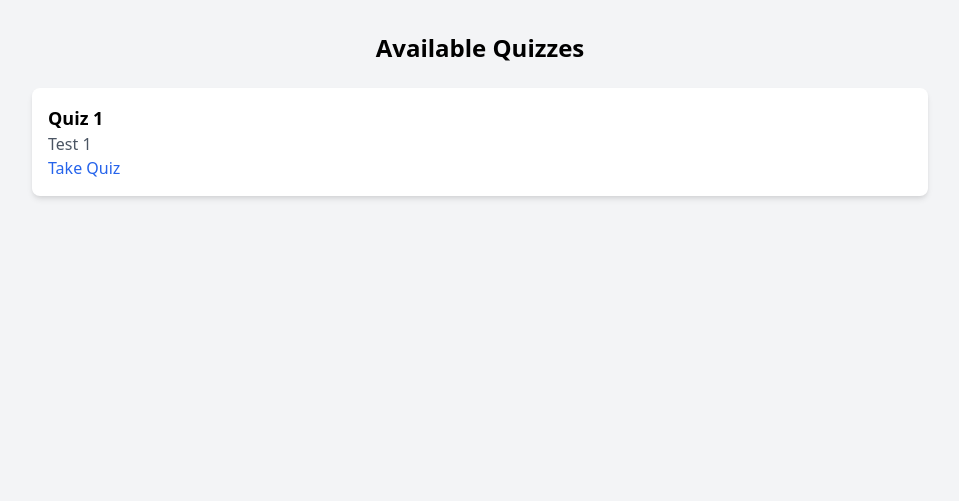
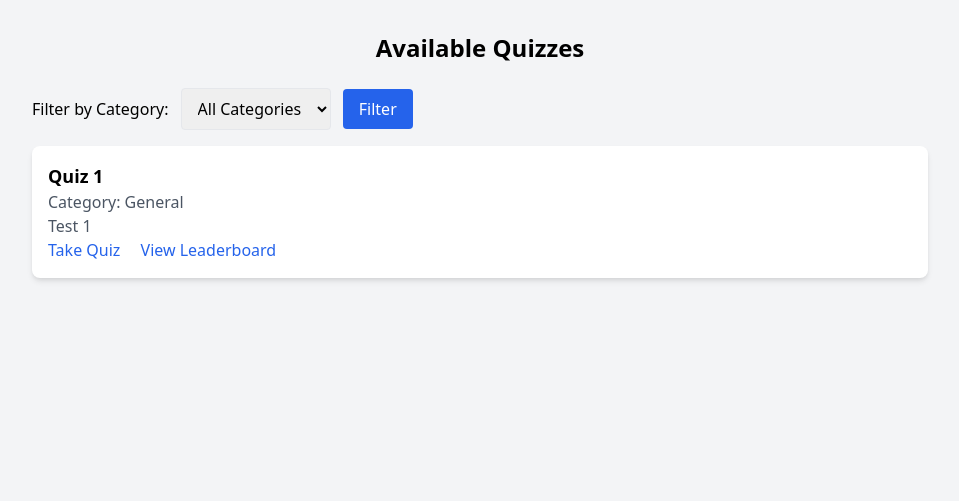
Before and after one commit to akshayadhopate/Online-quiz-platform, a Flask app: page /quizzes in a window 1280 px wide. Shown: the part 64-565 px from the top of the page, without its empty margins (160-1119 px from the left). Run offline with Flask 3, Linux system fonts and the light colour scheme; a user stored in the database is signed in.

Commit message:
Added leaderboards, quiz categories, pagination, and timer warnings

```diff
--- a/app/models.py
+++ b/app/models.py
@@ -8,6 +8,7 @@ class User(UserMixin, db.Model):
     password = db.Column(db.String(120), nullable=False)
     role = db.Column(db.String(20), nullable=False, default="USER")  # USER or ADMIN
     quizzes = db.relationship("Quiz", backref="creator", lazy=True)
+    attempts = db.relationship("Attempt", backref="user", lazy=True)
 
     def __repr__(self):
         return f"<User {self.email}>"
@@ -16,8 +17,10 @@ class Quiz(db.Model):
     id = db.Column(db.Integer, primary_key=True)
     title = db.Column(db.String(100), nullable=False)
     description = db.Column(db.Text, nullable=True)
+    category = db.Column(db.String(50), nullable=True)
     created_by = db.Column(db.Integer, db.ForeignKey("user.id"), nullable=False)
     questions = db.relationship("Question", backref="quiz", lazy=True, cascade="all, delete-orphan")
+    attempts = db.relationship("Attempt", backref="quiz", lazy=True, cascade="all, delete-orphan")
 
     def __repr__(self):
         return f"<Quiz {self.title}>"
@@ -28,7 +31,7 @@ class Question(db.Model):
     text = db.Column(db.Text, nullable=False)
     type = db.Column(db.String(20), nullable=False)  # MCQ or TRUE_FALSE
     options = db.Column(db.JSON, nullable=True)  # For MCQ: list of options
-    correct_answer = db.Column(db.String(100), nullable=False)  # Correct option or "True"/"False"
+    correct_answer = db.Column(db.String(100), nullable=False)
 
     def __repr__(self):
         return f"<Question {self.text}>"
@@ -40,7 +43,6 @@ class Attempt(db.Model):
     score = db.Column(db.Integer, nullable=False)
     answers = db.Column(db.JSON, nullable=False)  # {question_id: user_answer}
     timestamp = db.Column(db.DateTime, nullable=False, default=db.func.current_timestamp())
-    quiz = db.relationship("Quiz", backref="attempts")
 
     def __repr__(self):
         return f"<Attempt User:{self.user_id} Quiz:{self.quiz_id} Score:{self.score}>"
--- a/app/routes/quiz.py
+++ b/app/routes/quiz.py
@@ -1,9 +1,10 @@
 from flask import Blueprint, render_template, redirect, url_for, flash, request, session
 from flask_login import login_required, current_user
 from app import db
-from app.models import Quiz, Question, Attempt
+from app.models import Quiz, Question, Attempt, User
 from app.forms import QuizForm, QuestionForm
 from datetime import datetime
+from sqlalchemy.sql import func
 
 quiz_bp = Blueprint("quiz", __name__)
 
@@ -20,7 +21,8 @@ def admin_required(func):
 @login_required
 @admin_required
 def list_quizzes():
-    quizzes = Quiz.query.filter_by(created_by=current_user.id).all()
+    page = request.args.get("page", 1, type=int)
+    quizzes = Quiz.query.filter_by(created_by=current_user.id).paginate(page=page, per_page=5)
     return render_template("admin_quiz_list.html", quizzes=quizzes)
 
 @quiz_bp.route("/admin/quiz/create", methods=["GET", "POST"])
@@ -32,6 +34,7 @@ def create_quiz():
         quiz = Quiz(
             title=form.title.data,
             description=form.description.data,
+            category=form.category.data,
             created_by=current_user.id
         )
         db.session.add(quiz)
@@ -58,36 +61,34 @@ def create_question(quiz_id):
     if quiz.created_by != current_user.id:
         flash("Access denied.", "danger")
         return redirect(url_for("quiz.list_quizzes"))
-
     form = QuestionForm()
-
     if form.validate_on_submit():
         question = Question(
             quiz_id=quiz.id,
             text=form.text.data,
             type=form.type.data,
-            options=[form.option1.data, form.option2.data, form.option3.data, form.option4.data]
-            if form.type.data == "MCQ"
-            else None,
+            options=[form.option1.data, form.option2.data, form.option3.data, form.option4.data] if form.type.data == "MCQ" else None,
             correct_answer=form.correct_answer.data
         )
         db.session.add(question)
         db.session.commit()
         flash("Question added successfully!", "success")
         return redirect(url_for("quiz.list_questions", quiz_id=quiz.id))
+    return render_template("admin_question_create.html", form=form, quiz=quiz)
 
-    # 👇 Add this block to catch validation issues
-    elif request.method == "POST":
-        print("Form validation failed:", form.errors)
-        flash("Please fix the errors in the form.", "danger")
-
-    return render_template("admin_question_create.html", form=form, quiz=quiz)
 
 @quiz_bp.route("/quizzes")
 @login_required
 def available_quizzes():
-    quizzes = Quiz.query.all()
-    return render_template("quiz_list.html", quizzes=quizzes)
+    page = request.args.get("page", 1, type=int)
+    category = request.args.get("category", None)
+    query = Quiz.query
+    if category:
+        query = query.filter_by(category=category)
+    quizzes = query.paginate(page=page, per_page=5)
+    categories = db.session.query(Quiz.category).distinct().all()
+    categories = [cat[0] for cat in categories if cat[0]]
+    return render_template("quiz_list.html", quizzes=quizzes, categories=categories)
 
 @quiz_bp.route("/quiz/<int:quiz_id>/take", methods=["GET", "POST"])
 @login_required
@@ -176,6 +177,204 @@ def view_results(attempt_id):
     questions = quiz.questions
     return render_template("results.html", attempt=attempt, quiz=quiz, questions=questions)
 
+@quiz_bp.route("/leaderboard")
+@login_required
+def leaderboard():
+    quiz_id = request.args.get("quiz_id", type=int)
+    if quiz_id:
+        leaderboard_data = db.session.query(
+            User.email,
+            Attempt.score,
+            func.max(Attempt.timestamp).label("latest")
+        ).join(Attempt).filter(Attempt.quiz_id == quiz_id).group_by(User.id).order_by(Attempt.score.desc()).limit(10).all()
+        quiz = Quiz.query.get_or_404(quiz_id)
+        title = f"Leaderboard for {quiz.title}"
+    else:
+        leaderboard_data = db.session.query(
+            User.email,
+            func.sum(Attempt.score).label("total_score")
+        ).join(Attempt).group_by(User.id).order_by(func.sum(Attempt.score).desc()).limit(10).all()
+        title = "Overall Leaderboard"
+    return render_template("leaderboard.html", leaderboard_data=leaderboard_data, title=title)
+
+# from flask import Blueprint, render_template, redirect, url_for, flash, request, session
+# from flask_login import login_required, current_user
+# from app import db
+# from app.models import Quiz, Question, Attempt
+# from app.forms import QuizForm, QuestionForm
+# from datetime import datetime
+
+# quiz_bp = Blueprint("quiz", __name__)
+
+# def admin_required(func):
+#     def wrapper(*args, **kwargs):
+#         if not current_user.is_authenticated or current_user.role != "ADMIN":
+#             flash("Access denied. Admins only.", "danger")
+#             return redirect(url_for("main.home"))
+#         return func(*args, **kwargs)
+#     wrapper.__name__ = func.__name__
+#     return wrapper
+
+# @quiz_bp.route("/admin/quizzes")
+# @login_required
+# @admin_required
+# def list_quizzes():
+#     quizzes = Quiz.query.filter_by(created_by=current_user.id).all()
+#     return render_template("admin_quiz_list.html", quizzes=quizzes)
+
+# @quiz_bp.route("/admin/quiz/create", methods=["GET", "POST"])
+# @login_required
+# @admin_required
+# def create_quiz():
+#     form = QuizForm()
+#     if form.validate_on_submit():
+#         quiz = Quiz(
+#             title=form.title.data,
+#             description=form.description.data,
+#             created_by=current_user.id
+#         )
+#         db.session.add(quiz)
+#         db.session.commit()
+#         flash("Quiz created successfully!", "success")
+#         return redirect(url_for("quiz.list_quizzes"))
+#     return render_template("admin_quiz_create.html", form=form)
+
+# @quiz_bp.route("/admin/quiz/<int:quiz_id>/questions")
+# @login_required
+# @admin_required
+# def list_questions(quiz_id):
+#     quiz = Quiz.query.get_or_404(quiz_id)
+#     if quiz.created_by != current_user.id:
+#         flash("Access denied.", "danger")
+#         return redirect(url_for("quiz.list_quizzes"))
+#     return render_template("admin_question_list.html", quiz=quiz)
+
+# @quiz_bp.route("/admin/quiz/<int:quiz_id>/question/create", methods=["GET", "POST"])
+# @login_required
+# @admin_required
+# def create_question(quiz_id):
+#     quiz = Quiz.query.get_or_404(quiz_id)
+#     if quiz.created_by != current_user.id:
+#         flash("Access denied.", "danger")
+#         return redirect(url_for("quiz.list_quizzes"))
+
+#     form = QuestionForm()
+
+#     if form.validate_on_submit():
+#         question = Question(
+#             quiz_id=quiz.id,
+#             text=form.text.data,
+#             type=form.type.data,
+#             options=[form.option1.data, form.option2.data, form.option3.data, form.option4.data]
+#             if form.type.data == "MCQ"
+#             else None,
+#             correct_answer=form.correct_answer.data
+#         )
+#         db.session.add(question)
+#         db.session.commit()
+#         flash("Question added successfully!", "success")
+#         return redirect(url_for("quiz.list_questions", quiz_id=quiz.id))
+
+#     # 👇 Add this block to catch validation issues
+#     elif request.method == "POST":
+#         print("Form validation failed:", form.errors)
+#         flash("Please fix the errors in the form.", "danger")
+
+#     return render_template("admin_question_create.html", form=form, quiz=quiz)
+
+# @quiz_bp.route("/quizzes")
+# @login_required
+# def available_quizzes():
+#     quizzes = Quiz.query.all()
+#     return render_template("quiz_list.html", quizzes=quizzes)
+
+# @quiz_bp.route("/quiz/<int:quiz_id>/take", methods=["GET", "POST"])
+# @login_required
+# def take_quiz(quiz_id):
+#     quiz = Quiz.query.get_or_404(quiz_id)
+#     if not quiz.questions:
+#         flash("This quiz has no questions yet.", "danger")
+#         return redirect(url_for("quiz.available_quizzes"))
+
+#     # Initialize session for answers and question index
+#     if "quiz_answers" not in session or session["quiz_id"] != quiz_id:
+#         session["quiz_id"] = quiz_id
+#         session["quiz_answers"] = {}
+#         session["current_question"] = 0
+#         session["timer_start"] = 0  # Placeholder for timer (seconds)
+
+#     current_question_index = session["current_question"]
+#     questions = quiz.questions
+#     if current_question_index >= len(questions):
+#         return redirect(url_for("quiz.submit_quiz", quiz_id=quiz_id))
+
+#     question = questions[current_question_index]
+
+#     if request.method == "POST":
+#         answer = request.form.get("answer")
+#         if answer:
+#             session["quiz_answers"][str(question.id)] = answer
+#             session["current_question"] += 1
+#             session.modified = True
+#         if "next" in request.form and session["current_question"] < len(questions):
+#             return redirect(url_for("quiz.take_quiz", quiz_id=quiz_id))
+#         elif "submit" in request.form:
+#             return redirect(url_for("quiz.submit_quiz", quiz_id=quiz_id))
+
+#     return render_template(
+#         "take_quiz.html",
+#         quiz=quiz,
+#         question=question,
+#         question_number=current_question_index + 1,
+#         total_questions=len(questions)
+#     )
+
+# @quiz_bp.route("/quiz/<int:quiz_id>/submit")
+# @login_required
+# def submit_quiz(quiz_id):
+#     quiz = Quiz.query.get_or_404(quiz_id)
+#     answers = session.get("quiz_answers", {})
+#     if not answers:
+#         flash("No answers submitted.", "danger")
+#         return redirect(url_for("quiz.available_quizzes"))
+
+#     # Calculate score
+#     score = 0
+#     questions = quiz.questions
+#     for question in questions:
+#         user_answer = answers.get(str(question.id))
+#         if user_answer and user_answer == question.correct_answer:
+#             score += 1
+
+#     # Store attempt
+#     attempt = Attempt(
+#         user_id=current_user.id,
+#         quiz_id=quiz.id,
+#         score=score,
+#         answers=answers
+#     )
+#     db.session.add(attempt)
+#     db.session.commit()
+
+#     # Clear session
+#     session.pop("quiz_answers", None)
+#     session.pop("quiz_id", None)
+#     session.pop("current_question", None)
+#     session.pop("timer_start", None)
+
+#     return redirect(url_for("quiz.view_results", attempt_id=attempt.id))
+
+# @quiz_bp.route("/results/<int:attempt_id>")
+# @login_required
+# def view_results(attempt_id):
+#     attempt = Attempt.query.get_or_404(attempt_id)
+#     if attempt.user_id != current_user.id:
+#         flash("Access denied.", "danger")
+#         return redirect(url_for("main.home"))
+#     quiz = attempt.quiz
+#     questions = quiz.questions
+#     return render_template("results.html", attempt=attempt, quiz=quiz, questions=questions)
+
 # @quiz_bp.route("/quiz/<int:quiz_id>/submit")
 # @login_required
 # def submit_quiz(quiz_id):
--- a/app/static/js/scripts.js
+++ b/app/static/js/scripts.js
@@ -5,6 +5,9 @@ document.addEventListener("DOMContentLoaded", function() {
         const timer = setInterval(function() {
             timeLeft--;
             timeElement.textContent = timeLeft;
+            if (timeLeft <= 5) {
+                timeElement.classList.add("text-red-600", "font-bold");
+            }
             if (timeLeft <= 0) {
                 clearInterval(timer);
                 document.querySelector("form").submit(); // Auto-submit on timeout
--- a/app/templates/admin_question_create.html
+++ b/app/templates/admin_question_create.html
@@ -35,8 +35,6 @@
                 {% endfor %}
             {% endif %}
         </div>
-
-        <div id="mcq-options">
         <div class="mb-4">
             {{ form.option1.label(class="block text-gray-700") }}
             {{ form.option1(class="w-full px-3 py-2 border rounded") }}
@@ -73,8 +71,6 @@
                 {% endfor %}
             {% endif %}
         </div>
-        </div>
-
         <div class="mb-4">
             {{ form.correct_answer.label(class="block text-gray-700") }}
             {{ form.correct_answer(class="w-full px-3 py-2 border rounded") }}
--- a/app/templates/quiz_list.html
+++ b/app/templates/quiz_list.html
@@ -2,16 +2,40 @@
 {% block content %}
 <div class="max-w-4xl mx-auto">
     <h2 class="text-2xl font-bold text-center mb-6">Available Quizzes</h2>
-    {% if quizzes %}
+    <div class="mb-4">
+        <form method="GET" action="{{ url_for('quiz.available_quizzes') }}">
+            <label for="category" class="mr-2">Filter by Category:</label>
+            <select name="category" id="category" class="px-3 py-2 border rounded">
+                <option value="">All Categories</option>
+                {% for category in categories %}
+                    <option value="{{ category }}" {% if request.args.get('category') == category %}selected{% endif %}>{{ category }}</option>
+                {% endfor %}
+            </select>
+            <button type="submit" class="bg-blue-600 text-white px-4 py-2 rounded hover:bg-blue-700 ml-2">Filter</button>
+        </form>
+    </div>
+    {% if quizzes.items %}
         <ul class="space-y-4">
-            {% for quiz in quizzes %}
+            {% for quiz in quizzes.items %}
                 <li class="bg-white p-4 rounded-lg shadow-md">
                     <h3 class="text-lg font-semibold">{{ quiz.title }}</h3>
+                    <p class="text-gray-600">Category: {{ quiz.category or "None" }}</p>
                     <p class="text-gray-600">{{ quiz.description or "No description" }}</p>
                     <a href="{{ url_for('quiz.take_quiz', quiz_id=quiz.id) }}" class="text-blue-600 hover:underline">Take Quiz</a>
+                    <a href="{{ url_for('quiz.leaderboard', quiz_id=quiz.id) }}" class="text-blue-600 hover:underline ml-4">View Leaderboard</a>
                 </li>
             {% endfor %}
         </ul>
+        {% if quizzes.has_prev or quizzes.has_next %}
+            <div class="mt-6 flex justify-center space-x-4">
+                {% if quizzes.has_prev %}
+                    <a href="{{ url_for('quiz.available_quizzes', page=quizzes.prev_num, category=request.args.get('category')) }}" class="bg-gray-600 text-white px-4 py-2 rounded hover:bg-grain-700">Previous</a>
+                {% endif %}
+                {% if quizzes.has_next %}
+                    <a href="{{ url_for('quiz.available_quizzes', page=quizzes.next_num, category=request.args.get('category')) }}" class="bg-gray-600 text-white px-4 py-2 rounded hover:bg-gray-700">Next</a>
+                {% endif %}
+            </div>
+        {% endif %}
     {% else %}
         <p class="text-gray-600 text-center">No quizzes available yet.</p>
     {% endif %}
--- a/app/templates/results.html
+++ b/app/templates/results.html
@@ -2,7 +2,7 @@
 {% block content %}
 <div class="max-w-4xl mx-auto">
     <h2 class="text-2xl font-bold text-center mb-6">Results for {{ quiz.title }}</h2>
-    <p class="text-center text-lg mb-4">Your Score: {{ attempt.score }} / {{ questions | length }}</p>
+    <p class="text-center text-lg mb-4">Your Score: {{ attempt.score }} / {{ questions | length }} ({{ (attempt.score / (questions | length) * 100) | round(2) }}%)</p>
     <ul class="space-y-6">
         {% for question in questions %}
             <li class="bg-white p-4 rounded-lg shadow-md">
@@ -12,9 +12,7 @@
                     <p class="text-gray-600">Options: {{ question.options | join(", ") }}</p>
                 {% endif %}
                 <p class="text-gray-600">Correct Answer: {{ question.correct_answer }}</p>
-                <p class="text-gray-600">
-                    Your Answer: {{ attempt.answers.get(question.id|string, 'Not answered') }}
-                </p>
+                <p class="text-gray-600">Your Answer: {{ attempt.answers.get(question.id|string, 'Not answered') }}</p>
                 <p class="{% if attempt.answers.get(question.id|string) == question.correct_answer %}text-green-600{% else %}text-red-600{% endif %}">
                     {% if attempt.answers.get(question.id|string) == question.correct_answer %}
                         Correct
--- a/app/templates/user_dashboard.html
+++ b/app/templates/user_dashboard.html
@@ -6,6 +6,10 @@
     <div class="mt-6">
         <h3 class="text-xl font-semibold">Available Quizzes</h3>
         <a href="{{ url_for('quiz.available_quizzes') }}" class="inline-block bg-blue-600 text-white px-4 py-2 rounded hover:bg-blue-700 mt-4">View Quizzes</a>
+    </div>
+    <div class="mt-6">
+        <h3 class="text-xl font-semibold">Leaderboard</h3>
+        <a href="{{ url_for('quiz.leaderboard') }}" class="inline-block bg-blue-600 text-white px-4 py-2 rounded hover:bg-blue-700 mt-4">View Overall Leaderboard</a>
     </div>
     <div class="mt-6">
         <h3 class="text-xl font-semibold">Past Attempts</h3>
```
Also changed, not shown: app/forms.py (+88 -37 lines), app/templates/admin_quiz_create.html (+9 -0 lines), app/templates/admin_quiz_list.html (+13 -2 lines), app/templates/leaderboard.html (added, +24 -0 lines), instance/quiz_platform.db. Lines whose indentation alone changed are shown as unchanged.
